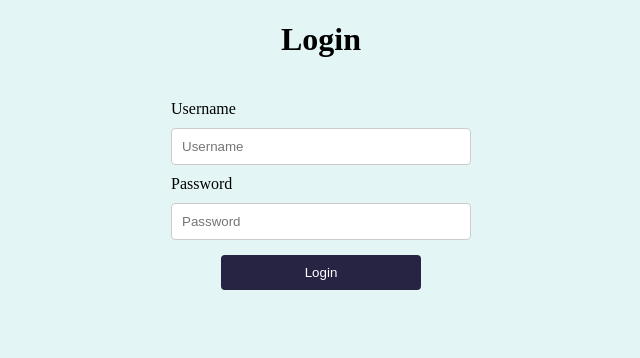
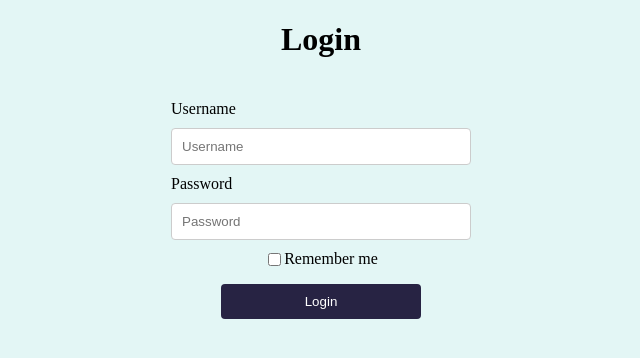
Before and after one commit to yasang-codes/my-flask, a Flask app: page /login in a window 1280 px wide. Shown: the top 358 px of the page, without its empty margins (319-959 px from the left). Run offline with Flask 3, Linux system fonts and the light colour scheme.

Commit message:
feat: :sparkles: now uses flask login for session management

```diff
--- /dev/null
+++ b/app/classes/user.py
@@ -0,0 +1,23 @@
+from flask_login import UserMixin, AnonymousUserMixin
+
+class User(UserMixin):
+    def __init__(self, name, id, active=True):
+        self.name = name
+        self.id = id
+        self.active = active
+
+    def is_active(self):
+        return self.active
+
+
+class Anonymous(AnonymousUserMixin):
+    name = "Anonymous"
+
+
+USERS = {
+    1: User("admin", 1),
+    2: User("user", 2),
+    3: User("expired_user", 3, False),
+}
+
+USER_NAMES = dict((user.name, user) for user in USERS.values())
--- a/app/routes.py
+++ b/app/routes.py
@@ -1,15 +1,28 @@
 from app import app
 import secrets
-from flask import render_template, request, redirect, session, flash
+from flask import render_template, request, redirect, flash
+from flask_login import LoginManager, login_user, logout_user, login_required, current_user
+from app.classes.user import USERS, Anonymous, USER_NAMES
 
 app.secret_key = secrets.token_hex(16)
 
+login_manager = LoginManager()
+
+login_manager.anonymous_user = Anonymous
+
+@login_manager.user_loader
+def load_user(id):
+    return USERS.get(int(id))
+
+login_manager.setup_app(app)
+
 @app.route('/')
 def index():
-    if 'username' not in session:
+    if current_user.is_authenticated:
+        return render_template('index.html')
+    else:
         return redirect('/login')
-    else:
-        return render_template('index.html')
+
 
 @app.route('/login')
 def login():
@@ -19,12 +32,16 @@ def login():
 def login_submit():
     username = request.form['username']
     password = request.form['password']
+    remember = request.form.get('remember')
 
-    if (username == 'admin' and password == 'Password123'):
-        session['username'] = username
-        flash(username)
-        return redirect('/')
-    elif (username == 'admin'):
+    if (username in USER_NAMES and password == 'Password123'):
+        if(login_user(USER_NAMES[username], remember == 'on')):
+            flash(username)
+            return redirect('/')
+        else:
+            flash('Login failed. Please contact the administrator.')
+            return redirect('/login')
+    elif (username in USER_NAMES and password != 'Password123'):
         flash('Username and password do not match. Please try again.')
         return redirect('/login')
     else:
@@ -32,6 +49,8 @@ def login_submit():
         return redirect('/login')
 
 @app.route('/logout', methods=['POST'])
+@login_required
 def logout():
-    session.pop('username', None)
+    logout_user()
+    flash('You have been logged out.')
     return redirect('/')
--- a/app/static/login.css
+++ b/app/static/login.css
@@ -21,6 +21,14 @@ form.login div {
     flex-direction: column;
     align-items: flex-start;
     flex-wrap: wrap;
+}
+
+form.login .remember-me {
+    display: flex;
+    flex-direction: row;
+    align-items: center;
+    flex-wrap: wrap;
+    margin-bottom: 10px;
 }
 
 form.login input[type="text"],
--- a/app/templates/login.html
+++ b/app/templates/login.html
@@ -32,6 +32,10 @@
                 placeholder="Password" required>
             <span class="error-message">Password must contain 6 or more characters that have least one number, and one
                 uppercase and lowercase letter</span>
+        </div>
+        <div class="remember-me">
+            <input type="checkbox" name="remember" id="remember">
+            <label for="remember">Remember me</label>
         </div>
         <button class="button" type="submit" style="vertical-align:middle"><span>Login </span></button>
     </form>
```
Also changed, not shown: app/classes/__init__.py (added), 2 other files.
